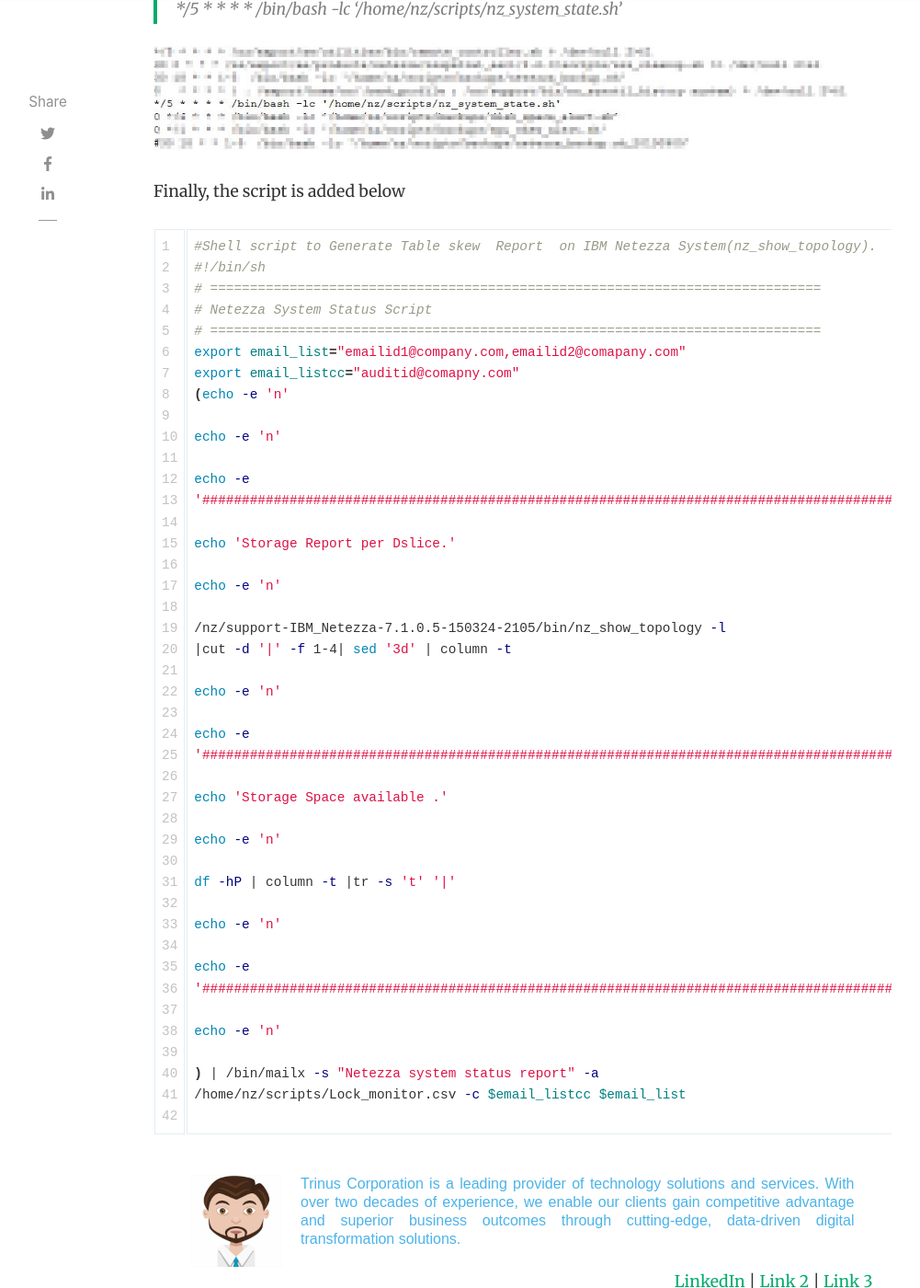
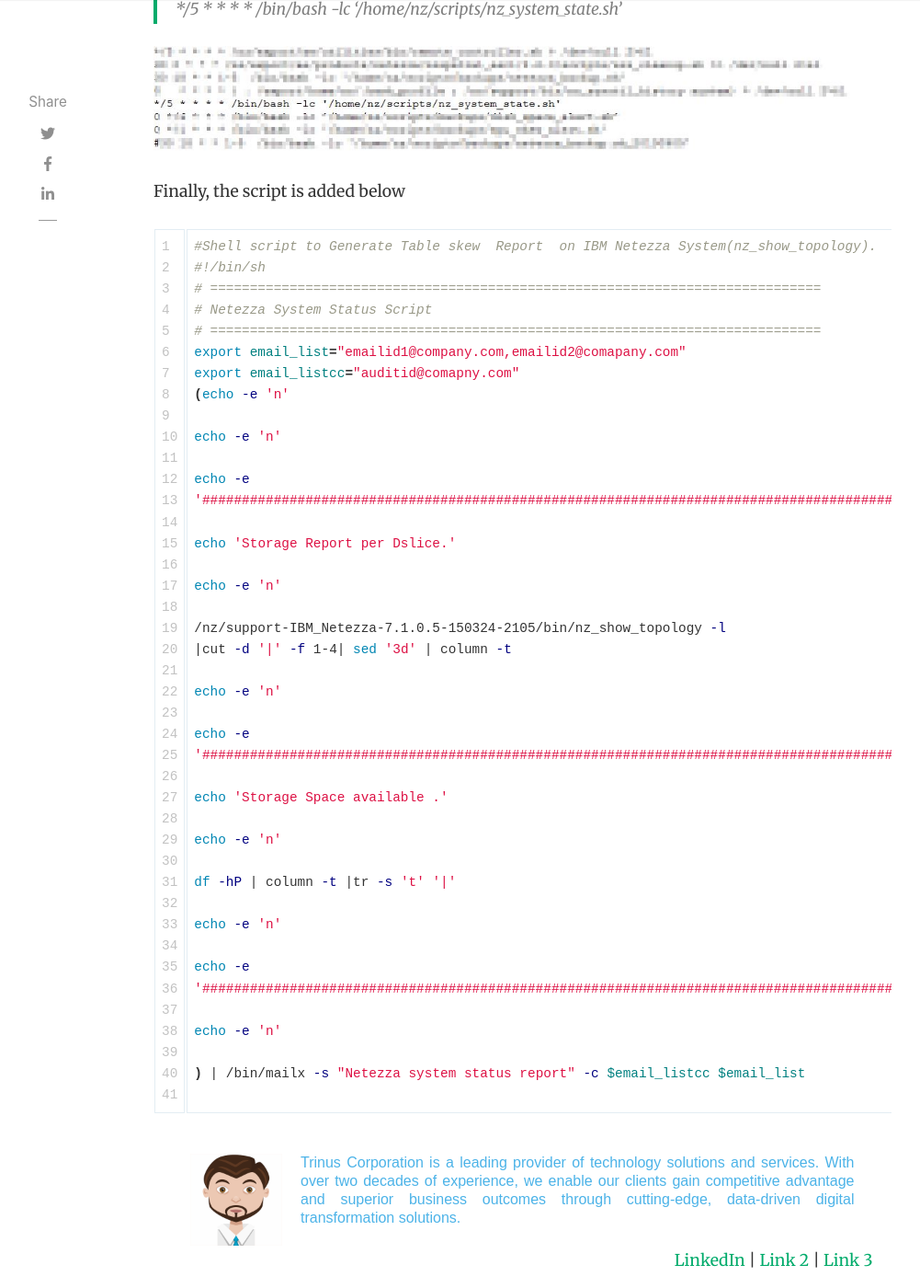
Before and after one commit to ashish-choudhari/weblog, a Jekyll site: the page built from _posts/2020-03-02-monitoring-server-status.md, in a window 1280 px wide and 1400 px high, scrolled down 1558 px. Shown: the whole window at 92% size, without its empty margins (118-1119 px from the left). Built offline with Jekyll 4.4.1, drawn with Linux system fonts in a browser that asks for light colours; nearby versions of some CDN libraries; comment, search, counter and statistics services are not loaded.

Commit message:
removed attachmetn section

````diff
--- a/_posts/2020-03-02-monitoring-server-status.md
+++ b/_posts/2020-03-02-monitoring-server-status.md
@@ -85,8 +85,7 @@
 
 echo -e 'n'
 
-) | /bin/mailx -s "Netezza system status report" -a
-/home/nz/scripts/Lock_monitor.csv -c $email_listcc $email_list
+) | /bin/mailx -s "Netezza system status report" -c $email_listcc $email_list
 
 ```
 <div style="Margin:20px;">
````
